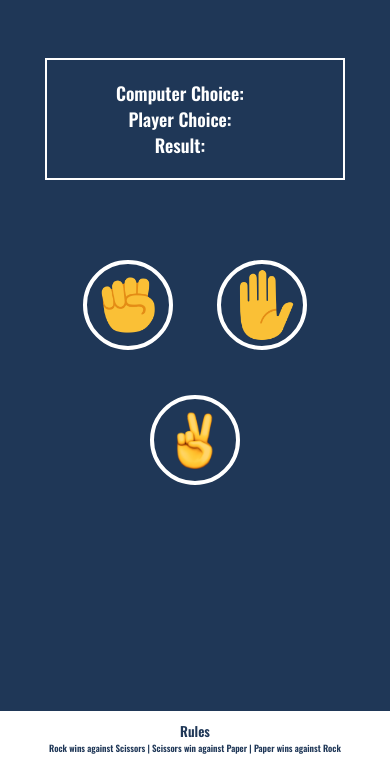
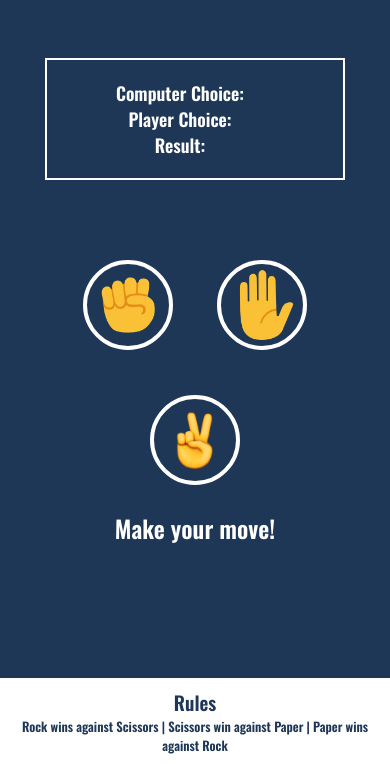
Before and after one commit to YonasTekle/rock-paper-scissors-game, a plain HTML site: page index.html in a window 390 px wide. Shown: the part 79-844 px from the top of the page. Drawn offline with nearby package versions, Linux system fonts and the light colour scheme.

Commit message:
Add h3 element with instruction

```diff
--- a/assets/css/style.css
+++ b/assets/css/style.css
@@ -82,6 +82,13 @@ img {
      background-color: #182C45;
 }
 
+h3 {
+  font-size: 1.5em;
+  text-align: center;
+  color: white;
+}
+
+
 footer {
      position: absolute;
      background: white;
@@ -90,13 +97,13 @@ footer {
      bottom: 0;
      text-align: center;
      padding: 10px;
-     font-size: 20px;
+     font-size: 1.5em;
 }
 
 
 @media screen and (max-width: 720px) {
     footer {
-      font-size: 15px;
+      font-size: 1em;
     }
 
 }
@@ -104,7 +111,7 @@ footer {
 
 @media screen and (max-width: 600px) {
     footer {
-      font-size: 13px;
+      font-size: 1em;
     }
 
     h1 {
@@ -119,7 +126,7 @@ footer {
 
 @media screen and (max-width: 480px) {
     footer {
-      font-size: 9px;
+      font-size: 0.8em;
     }
     img {
       width: 90px;
@@ -137,15 +144,13 @@ footer {
 
 @media screen and (max-width: 320px) {
     footer {
-      font-size: 8px;
+      font-size: 0.6em;
+    }
 
-
-    }
     img {
       width: 80px;
       height: 80px;
       padding: 5px;
-
     }
 
     h1 {
@@ -154,4 +159,8 @@ footer {
     .scoreboard {
       width: 250px;
     }
+
+    h3 {
+      font-size: 0.8em;
+    }
 }
--- a/index.html
+++ b/index.html
@@ -29,6 +29,10 @@
         <img id="Scissors" src="assets/img/scissors.png" alt="Rock">
     </div>
 
+    <div>
+        <h3>Make your move!</h3>
+    </div>
+
     <footer>
         <h2>Rules</h2>
         <p>Rock wins against Scissors | Scissors win against Paper | Paper wins against Rock</p>
```
